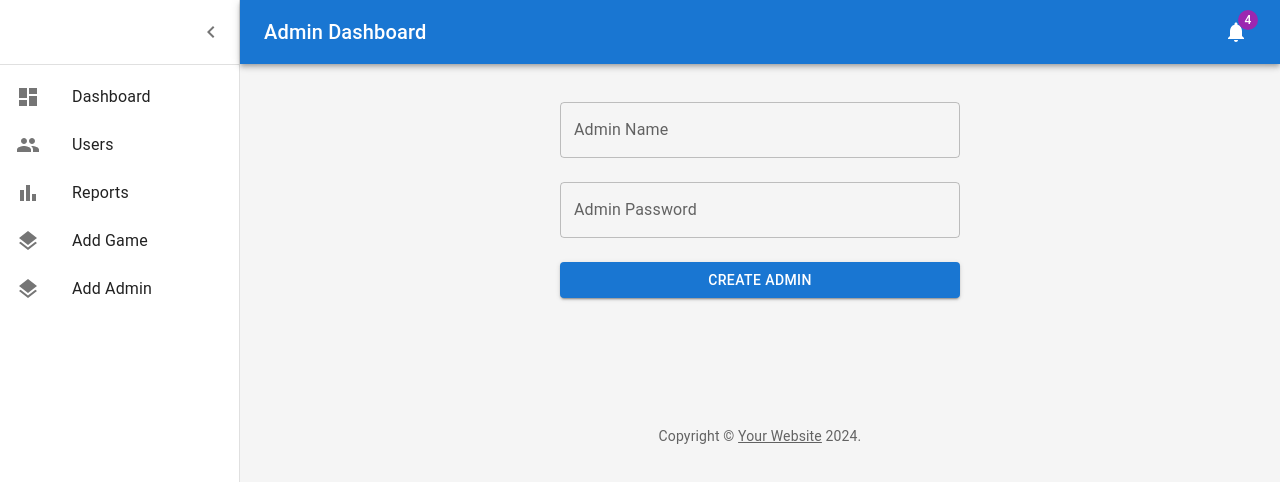
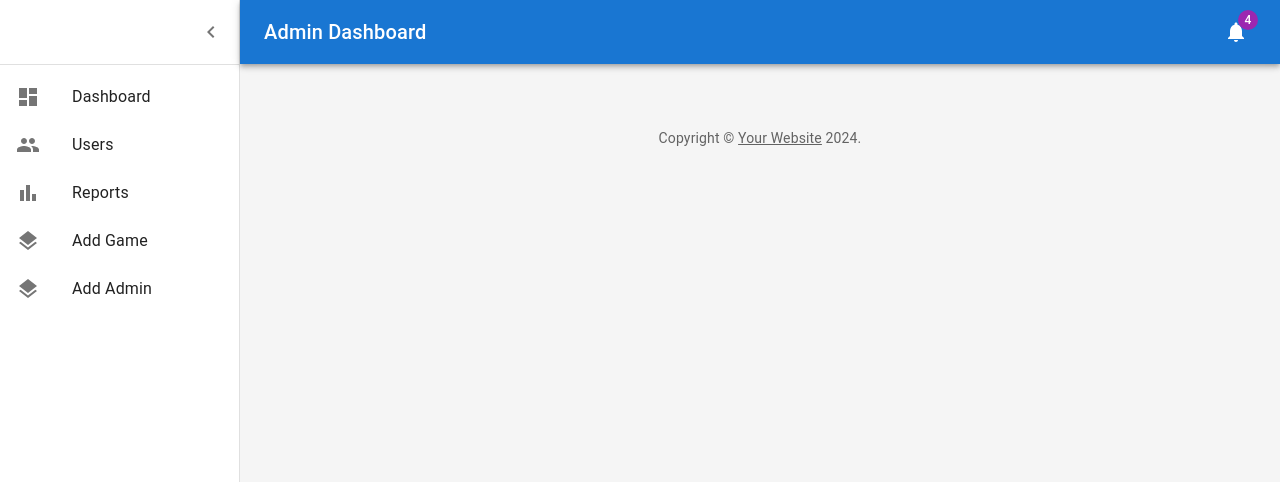
Before and after one commit to rayan1381m/Front_V2, a React (Vite) app in the folder Rayan_Front/: page /admin in a window 1280 px wide. Shown: the top 482 px of the page. Built offline with nearby package versions, Linux system fonts and the light colour scheme.

Commit message:
fixing create admin and toggling between dashboard using Link hook

```diff
--- a/Rayan_Front/src/App.tsx
+++ b/Rayan_Front/src/App.tsx
@@ -4,6 +4,7 @@ import Login from "./pages/Login";
 import Signup from "./pages/Signup";
 import Admin from "./pages/Admin";
 import User from "./pages/User";
+import AddAdminPage from "./pages/addAdminForm";
 
 function App() {
   return (
@@ -14,6 +15,7 @@ function App() {
         <Route path="/signup" element={<Signup />} />
         <Route path="/admin" element={<Admin />} />
         <Route path="/user" element={<User />} />
+        <Route path="/admin/add" element={<AddAdminPage />} />
       </Routes>
     </>
   );
--- a/Rayan_Front/src/pages/Admin.tsx
+++ b/Rayan_Front/src/pages/Admin.tsx
@@ -161,9 +161,6 @@ export default function Dashboard() {
             overflow: "auto",
           }}
         >
-          <Box>
-            <AddAdminForm />
-          </Box>
           <Toolbar />
           <Container maxWidth="lg" sx={{ mt: 4, mb: 4 }}>
             <Copyright sx={{ pt: 4 }} />
--- a/Rayan_Front/src/pages/listItems.tsx
+++ b/Rayan_Front/src/pages/listItems.tsx
@@ -6,6 +6,7 @@ import DashboardIcon from "@mui/icons-material/Dashboard";
 import PeopleIcon from "@mui/icons-material/People";
 import BarChartIcon from "@mui/icons-material/BarChart";
 import LayersIcon from "@mui/icons-material/Layers";
+import { Link } from "react-router-dom";
 
 export const mainListItems = (
   <React.Fragment>
@@ -33,11 +34,11 @@ export const mainListItems = (
       </ListItemIcon>
       <ListItemText primary="Add Game" />
     </ListItemButton>
-    <ListItemButton >
+    <ListItemButton component={Link} to="/admin/add">
       <ListItemIcon>
         <LayersIcon />
       </ListItemIcon>
       <ListItemText primary="Add Admin" />
-    </ListItemButton >
+    </ListItemButton>
   </React.Fragment>
 );
```
